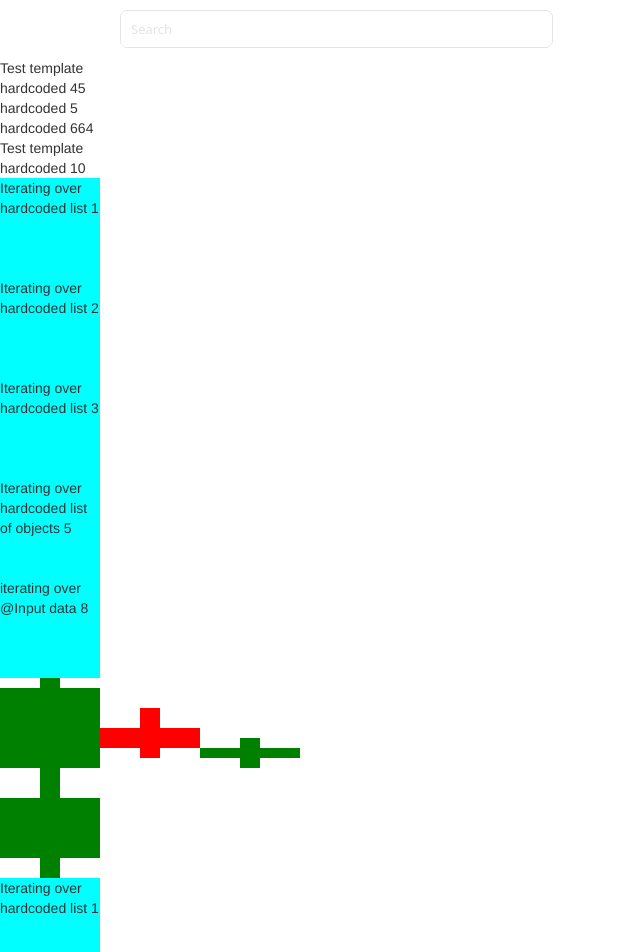
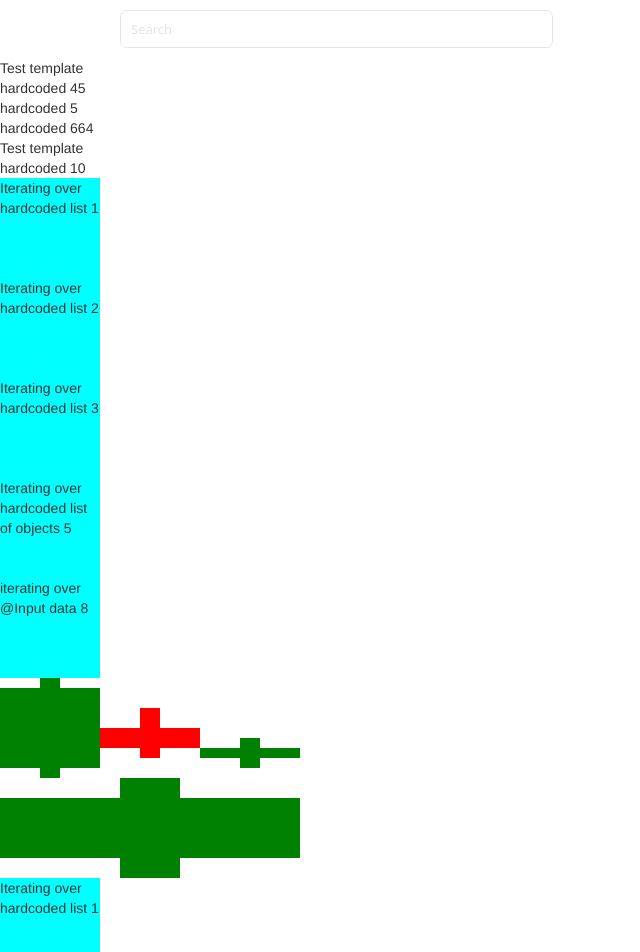
Before and after one commit to quaffpotion/stock-frontend, an Angular app in the folder frontend/: page / in a window 1280 px wide. Shown: the top 952 px of the page, without its empty margins (0-640 px from the left). Built offline with nearby package versions, Linux system fonts and the light colour scheme.

Commit message:
viewBox now scales with length of list (still needs to apply coordinates based on the items)

```diff
--- a/frontend/src/app/candlestick-chart/candlestick-chart.component.html
+++ b/frontend/src/app/candlestick-chart/candlestick-chart.component.html
@@ -38,7 +38,7 @@
     width="100%"
     height="100%"
     preserveAspectRatio="none"
-    viewBox="0 -10 3 10"
+    [attr.viewBox]="getViewBox(data3)"
   >
     <g
       *ngFor="let stock of data3; index as candleposition"
@@ -66,7 +66,7 @@
     width="100%"
     height="100%"
     preserveAspectRatio="none"
-    viewBox="0 -10 3 10"
+    [attr.viewBox]="getViewBox(data)"
   >
     <g
       *ngFor="let stock of data; index as candleposition"
--- a/frontend/src/app/candlestick-chart/candlestick-chart.component.ts
+++ b/frontend/src/app/candlestick-chart/candlestick-chart.component.ts
@@ -53,6 +53,11 @@ export class CandlestickChartComponent {
       Math.min(stock.open, stock.close, stock.low, stock.high)
     );
   }
+  getViewBox(data: Ohlc[]) {
+    const viewBox = `0 -10 ${data.length} 10`;
+    console.log(viewBox);
+    return viewBox;
+  }
 
   upday(stock) {
     if (stock.close >= stock.open) {
```
